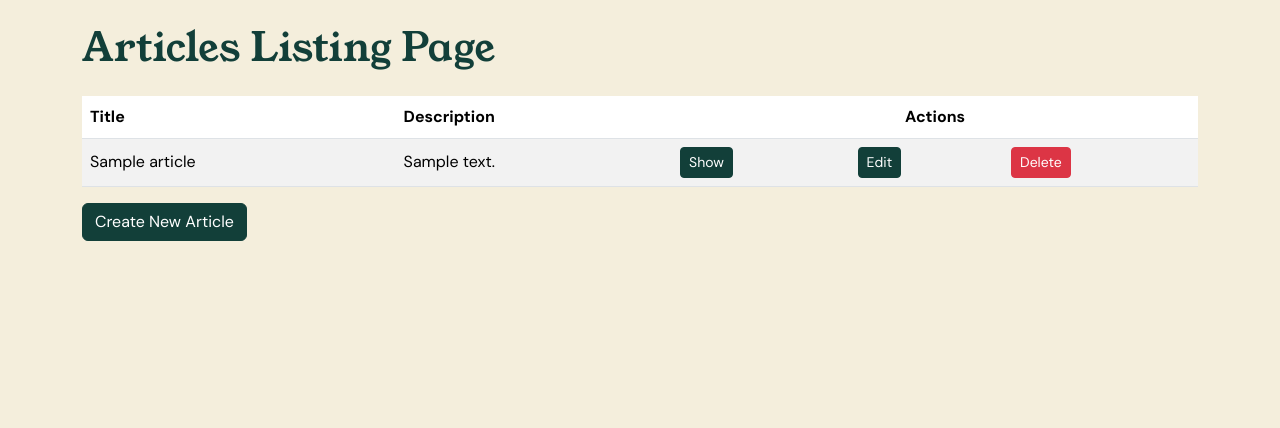
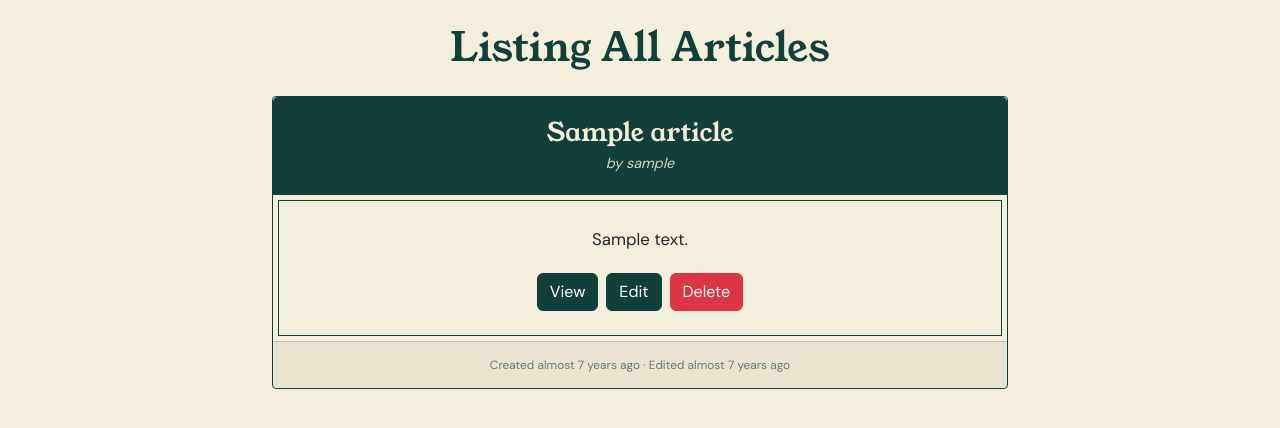
Before and after one commit to ChrisotpherWBriggs/funeyu, a Rails app: page /articles in a window 1280 px wide. Shown: the part 58-486 px from the top of the page. Run offline with Rails 7, Linux system fonts and the light colour scheme; tables that the repository leaves empty hold one stand-in row (values such as "Sample post"); style sheets or scripts are compiled from the project's sources; some libraries are stand-ins or nearby versions.

Commit message:
Add user table and model, added in user_id to articles table and added in one to many association between user and articles. Added password digest to user table and validators for password format, re styled the articles index. Added Bcrypt gem

```diff
--- a/app/assets/stylesheets/_articles.scss
+++ b/app/assets/stylesheets/_articles.scss
@@ -35,3 +35,71 @@
     }
   }
 }
+
+.article-index {
+
+  h1 {
+    color: #123f39;
+    font-family: $headings-font-family;
+  }
+
+  .article-preview {
+    background-color: #f4eedc;
+    border: 1px solid #123f39;
+    border-radius: 4px;
+    overflow: hidden;
+
+    .card-header {
+      background-color: #123f39;
+      color: #f4eedc;
+      padding: 1.25rem;
+      border-bottom: none;
+
+      .card-title {
+        font-family: $headings-font-family;
+        font-size: 1.6rem;
+        margin-bottom: 0.25rem;
+
+        a {
+          color: #f4eedc;
+          text-decoration: none;
+
+          &:hover {
+            text-decoration: underline;
+          }
+        }
+      }
+
+      .article-author {
+        font-size: 0.9rem;
+        font-style: italic;
+        opacity: 0.85;
+      }
+    }
+
+    .card-body {
+      background-color: #f4eedc;
+      padding: 5px;
+    }
+
+    .article-preview-content {
+      border: 1px solid #123f39;
+      padding: 1.5rem;
+
+      .card-text {
+        color: #252525;
+        font-size: 1.05rem;
+        line-height: 1.7;
+        margin-bottom: 1.25rem;
+      }
+    }
+
+    .card-footer {
+      background-color: #eae3cf;
+      color: #687b73;
+      border-top: 1px solid rgba(18, 63, 57, 0.2);
+      padding: 0.75rem;
+      font-size: 0.85rem;
+    }
+  }
+}
--- a/app/controllers/articles_controller.rb
+++ b/app/controllers/articles_controller.rb
@@ -16,6 +16,7 @@ class ArticlesController < ApplicationController
 
 	def create
 		@article = Article.new(article_params)
+		@article.user = User.first
 		if @article.save
 			flash[:notice] = "Article Created Successfully."
 			redirect_to @article
--- a/app/models/article.rb
+++ b/app/models/article.rb
@@ -1,4 +1,6 @@
 class Article < ApplicationRecord
+
+	belongs_to :user
 
 	validates :title, presence: true, length: { minimum: 6, maximum: 255 }
 	validates :description, presence: true, length: { minimum: 10 }
--- a/app/views/articles/index.html.erb
+++ b/app/views/articles/index.html.erb
@@ -1,44 +1,65 @@
+<div class="container article-index mt-4 mb-5">
 
+  <h1 class="text-center mb-4">Listing All Articles</h1>
 
-<div class="container mt-4">
-  <h1 class="mb-4">Articles Listing Page</h1>
+  <% @articles.each do |article| %>
 
-  <div class="table-responsive">
-    <table class="table table-striped table-hover align-middle">
-      <thead>
-        <tr>
-          <th>Title</th>
-          <th>Description</th>
-          <th colspan="3" class="text-center">Actions</th>
-        </tr>
-      </thead>
-      <tbody>
-        <% @articles.each do |article| %>
-          <tr>
-            <td><%= article.title %></td>
-            <td><%= truncate(article.description, length: 150) %></td>
-			<td>
-			  <%= link_to 'Show', article_path(article),
-			      class: 'btn btn-primary btn-sm' %>
-			</td>
-			<td>
-			  <%= link_to 'Edit', edit_article_path(article),
-			      class: 'btn btn-primary btn-sm' %>
-			</td>
-			<td>
-			  <%= link_to 'Delete', article_path(article),
-			      class: 'btn btn-danger btn-sm',
-			      data: {
-			        turbo_method: :delete,
-			        turbo_confirm: "Are you sure?"
-			      } %>
-			</td>
-          </tr>
-        <% end %>
-      </tbody>
-    </table>
-  </div>
+    <div class="row justify-content-center">
+      <div class="col-12 col-md-10 col-lg-8">
 
-  <%= link_to 'Create New Article', new_article_path,
-      class: 'btn btn-primary' %>
+        <div class="card article-preview text-center mb-4">
+
+          <div class="card-header">
+            <h2 class="card-title">
+              <%= link_to article.title, article_path(article) %>
+            </h2>
+
+            <div class="article-author">
+              by <%= article.user.username if article.user %>
+            </div>
+          </div>
+
+          <div class="card-body">
+            <div class="article-preview-content">
+
+              <p class="card-text">
+                <%= truncate(article.description, length: 100) %>
+              </p>
+
+              <div class="d-flex justify-content-center gap-2">
+
+                <%= link_to "View",
+                    article_path(article),
+                    class: "btn btn-primary" %>
+
+                <%= link_to "Edit",
+                    edit_article_path(article),
+                    class: "btn btn-primary" %>
+
+                <%= link_to "Delete",
+                    article_path(article),
+                    class: "btn btn-danger",
+                    data: {
+                      turbo_method: :delete,
+                      turbo_confirm: "Are you sure?"
+                    } %>
+
+              </div>
+            </div>
+          </div>
+
+          <div class="card-footer">
+            <small>
+              Created <%= time_ago_in_words(article.created_at) %> ago
+              &middot;
+              Edited <%= time_ago_in_words(article.updated_at) %> ago
+            </small>
+          </div>
+
+        </div>
+      </div>
+    </div>
+
+  <% end %>
+
 </div>
--- a/app/views/layouts/application.html.erb
+++ b/app/views/layouts/application.html.erb
@@ -47,12 +47,6 @@
         </button>
         <div class="collapse navbar-collapse" id="navbarSupportedContent">
           <ul class="navbar-nav me-auto mb-2 mb-lg-0">
-            <!--<li class="nav-item">
-              <a class="nav-link active" aria-current="page" href="#">Home</a>
-            </li>
-            <li class="nav-item">
-              <a class="nav-link" href="#">Link</a>
-            </li> -->
             <li class="nav-item dropdown">
               <a class="nav-link dropdown-toggle" href="#" role="button" data-bs-toggle="dropdown" aria-expanded="false">
                 Dropdown
@@ -64,15 +58,15 @@
               <li>
                 <%= link_to 'About', about_path, class: 'dropdown-item' %>
               </li>
+             <li>
+              <%= link_to 'Create New Article', new_article_path , class: ':dropdown-item' %>
+            </li>
               <li><hr class="dropdown-divider"></li>
               <li>
                 <%= link_to 'Home Page', root_path, class: 'dropdown-item' %>
               </li>
             </ul>
-           <!-- </li>
-            <li class="nav-item">
-              <a class="nav-link disabled" aria-disabled="true">Disabled</a>
-            </li> -->
+
           </ul>
           <form class="d-flex" role="search">
             <input class="form-control me-2" type="search" placeholder="Search" aria-label="Search"/>
--- /dev/null
+++ b/db/migrate/20261128020252_add_user_id_to_articles.rb
@@ -0,0 +1,5 @@
+class AddUserIdToArticles < ActiveRecord::Migration[8.1]
+  def change
+    add_column :articles, :user_id, :int
+  end
+end
--- /dev/null
+++ b/db/migrate/20261128030012_add_password_digest_to_users.rb
@@ -0,0 +1,5 @@
+class AddPasswordDigestToUsers < ActiveRecord::Migration[8.1]
+  def change
+    add_column :users, :password_digest, :string
+  end
+end
```
Also changed, not shown: app/models/user.rb (added, +50 -0 lines), db/migrate/20261128014127_create_users.rb (added, +9 -0 lines), Gemfile, Gemfile.lock, db/schema.rb.
